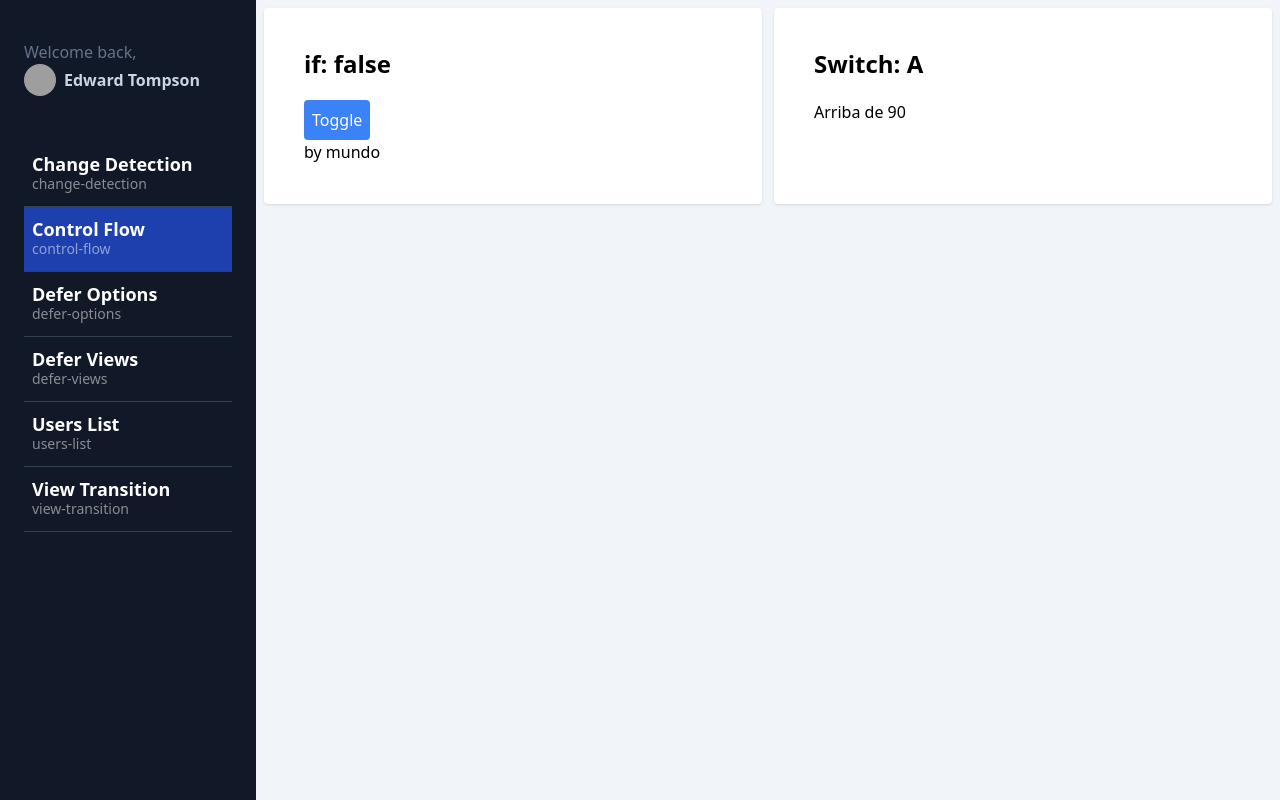
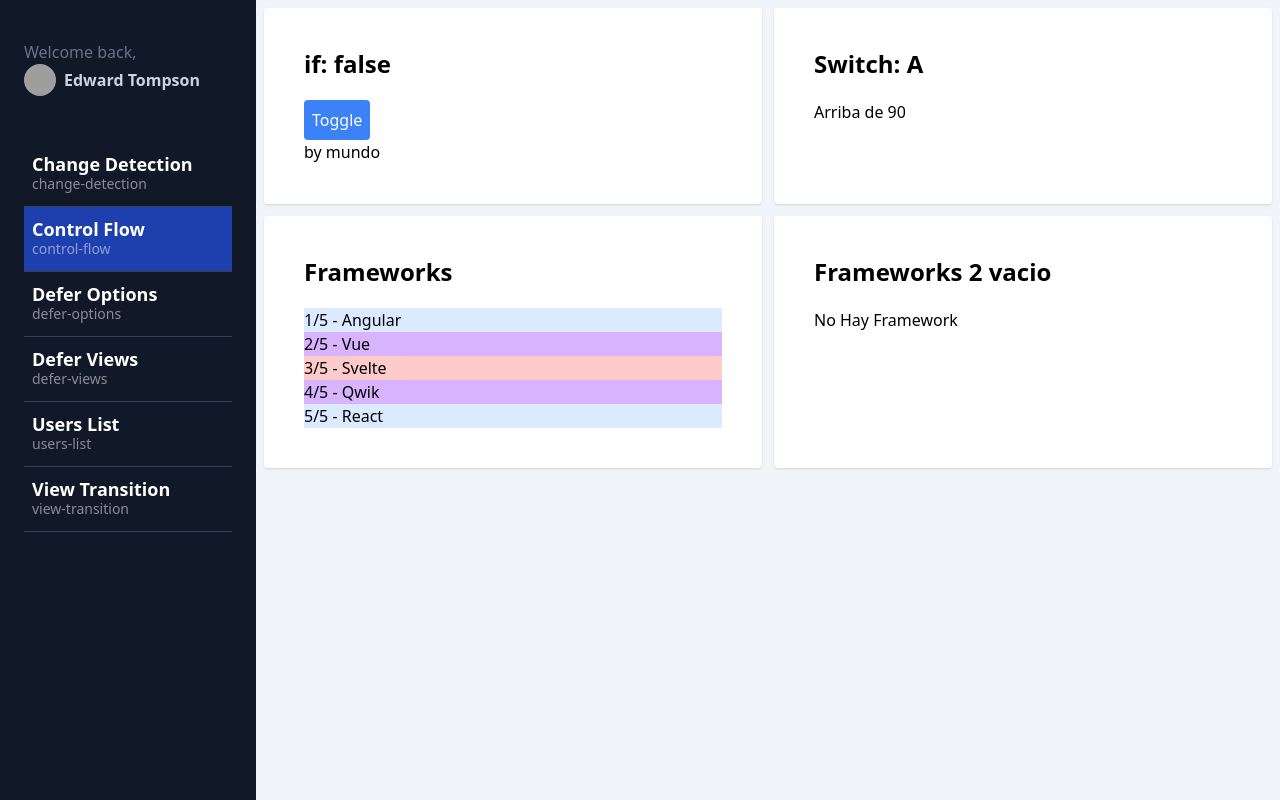
Before and after one commit to mapcsasystem/angular17-nuevas-caracteristicas, an Angular app: page /dashboard/control-flow in a window 1280 px wide. Built offline with nearby package versions, Linux system fonts and the light colour scheme; grey boxes are pictures that could not be loaded.

Commit message:
control flow @for

```diff
--- a/src/app/dashboard/pages/control-flow/control-flow.component.html
+++ b/src/app/dashboard/pages/control-flow/control-flow.component.html
@@ -15,7 +15,7 @@
 
   </div>
 
-  <!-- @Switch  -->
+  <!-- @switch  -->
   <div class="bg-white rounded shadow p-10">
     <h2 class="text-2xl font-bold mb-5">Switch: {{ grade() }}</h2>
     @switch (grade()) {
@@ -34,4 +34,32 @@
     }
 
   </div>
+
+  <!-- @for  -->
+  <div class="bg-white rounded shadow p-10">
+    <h2 class="text-2xl font-bold mb-5">Frameworks</h2>
+    <ul>
+
+      @for (item of frameworks(); track item;let i=$index,first=$first,last=$last,even=$even,odd=$odd,count=$count) {
+      <li [class]="{
+        'bg-red-200':even && !first && !last,
+        'bg-purple-300':odd && !first && !last,
+        'bg-blue-100':first || last,
+      }">{{ i+1 }}/{{count}} - {{ item }}</li>
+      }
+    </ul>
+  </div>
+
+  <div class="bg-white rounded shadow p-10">
+    <h2 class="text-2xl font-bold mb-5">Frameworks 2 vacio</h2>
+    <ul>
+      @for (item of frameworks2(); track item;let i=$index;) {
+      <li>{{ item }}</li>
+      }@empty {
+      <li>No Hay Framework</li>
+      }
+    </ul>
+
+  </div>
+
 </section>
--- a/src/app/dashboard/pages/control-flow/control-flow.component.ts
+++ b/src/app/dashboard/pages/control-flow/control-flow.component.ts
@@ -15,6 +15,10 @@ export class ControlFlowComponent {
 
   public grade = signal<Grade>('A');
 
+  public frameworks = signal(['Angular', 'Vue', 'Svelte', 'Qwik', 'React']);
+
+  public frameworks2 = signal([]);
+
   public toggleContent(): void {
     this.showContent.update((value) => !value);
   }
```
